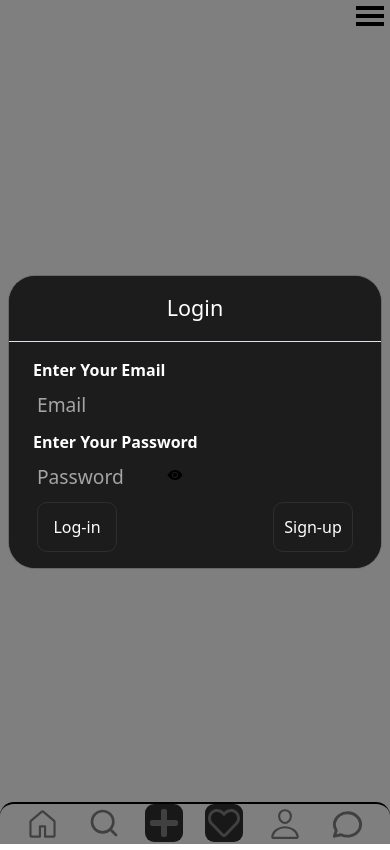
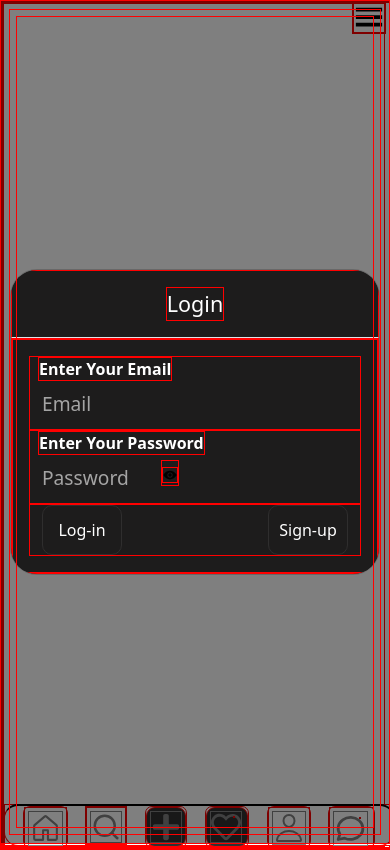
Before and after one commit to khushal40312/socialmedia_frontend, a React (Vite) app: page /login in a window 390 px wide. Built offline with nearby package versions, Linux system fonts and the light colour scheme; no server answers.

Commit message:
Update responsive.css

```diff
--- a/src/responsive.css
+++ b/src/responsive.css
@@ -206,3 +206,13 @@
     width: 170px;}
 
 }
+* {
+  border: 1px solid red;
+}
+html, body {
+  overflow-x: hidden;
+  overflow-y: hidden;
+
+
+  width: 100vw;
+}
```
